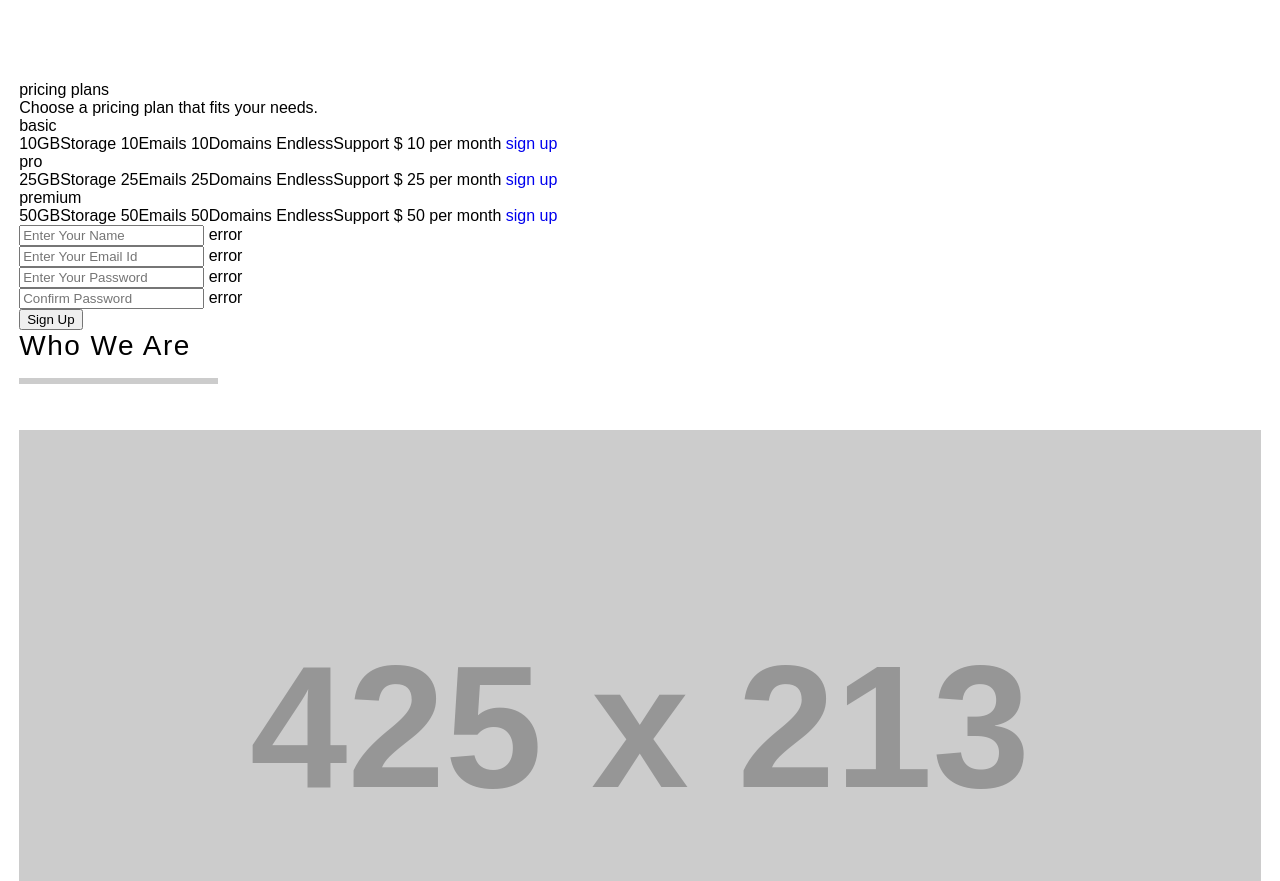
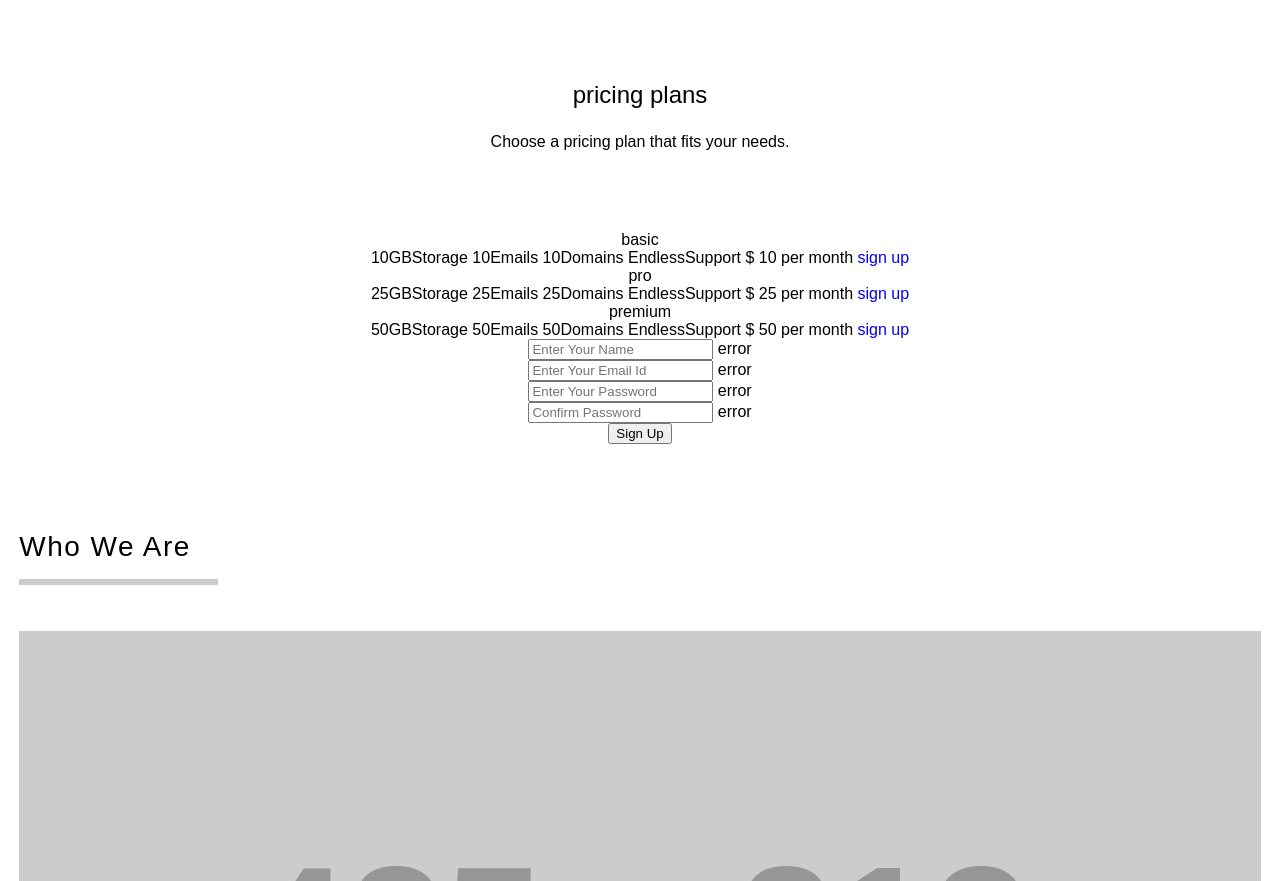
Before and after one commit to AniketShrirao/Marketing-HTML-CSS, a plain HTML site: page index.html in a window 1280 px wide. Shown: the part 1160-2041 px from the top of the page. Drawn offline with Linux system fonts and the light colour scheme; placeholder pictures from the web are drawn by us.

Commit message:
pricing styling started

```diff
--- a/assets/css/style.css
+++ b/assets/css/style.css
@@ -336,7 +336,29 @@ nav li a:hover { color: blueviolet; }
   Offer styling ends here
 =================================*/
 
+/*=================================
+  Pricing styling starts here
+=================================*/
 
+.pricing {
+  text-align: center;
+  padding-bottom: 87px;
+}
+
+.pricing h2 {
+  padding-bottom: 24px;
+  font-size: 24px;
+}
+.pricing p {
+  padding-bottom: 80px;
+  font-size: 16px;
+}
+
+
+
+ /*=================================
+  Pricing styling ends here
+=================================*/
 
 
 
```
